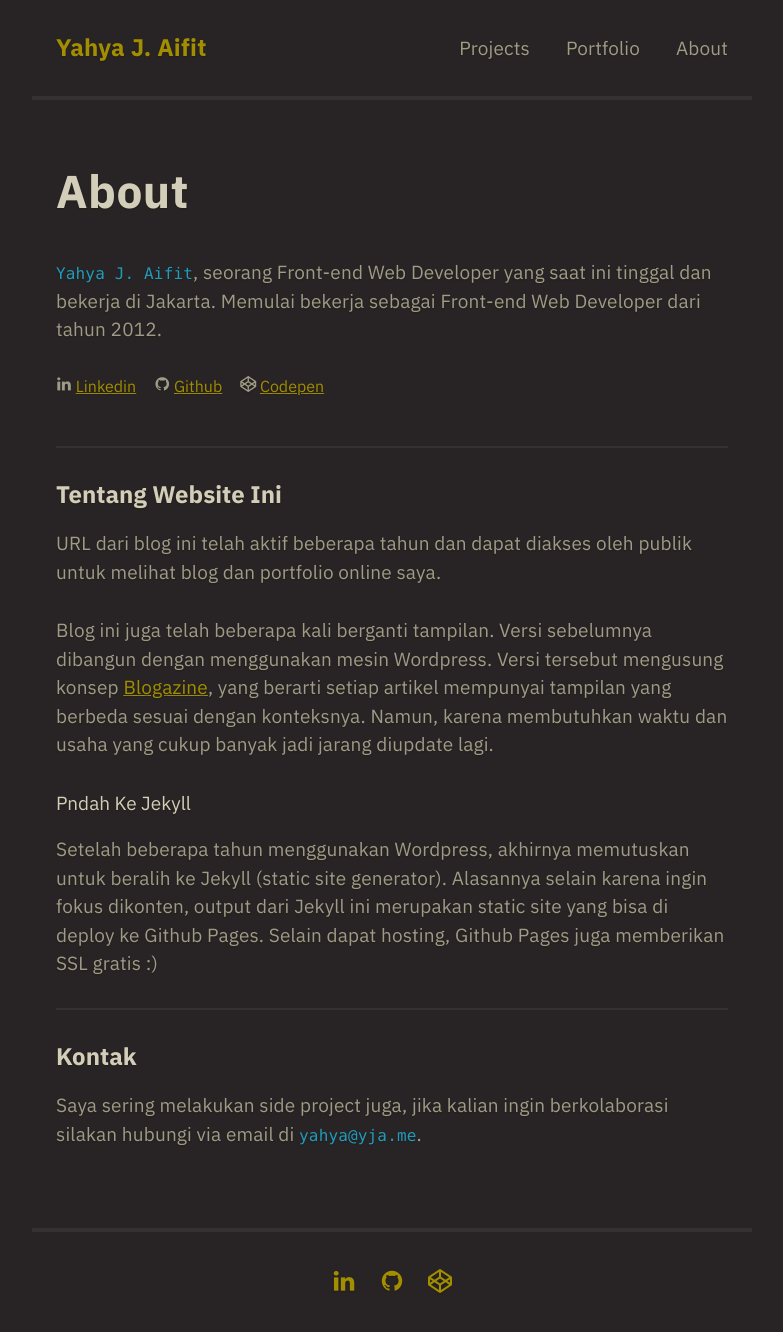
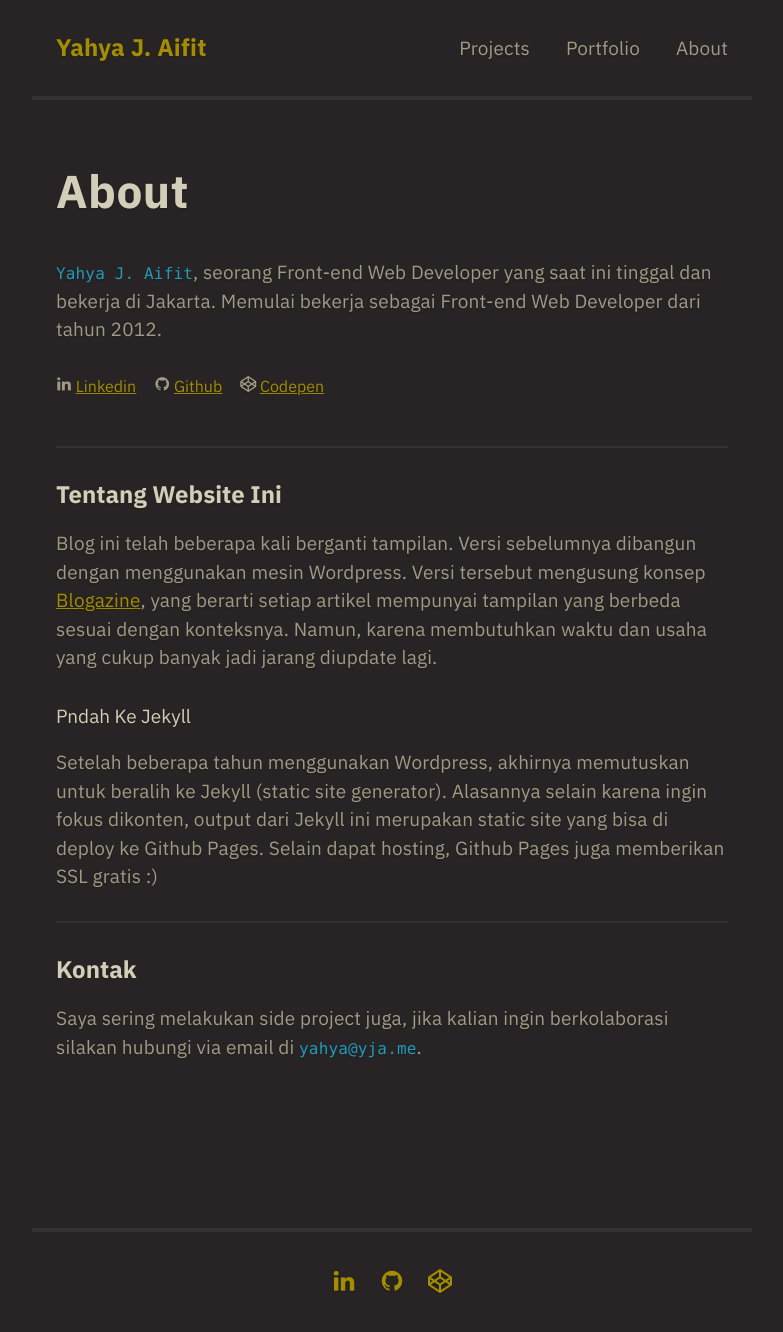
Before and after one commit to aifit/aifit.github.io, a Jekyll site: the page built from pages/about.md, in a window 1280 px wide and 1338 px high. Shown: the top 1332 px of the window, without its empty margins (248-1031 px from the left). Built offline with Jekyll 4.4.1, drawn with Linux system fonts in a browser that asks for light colours.

Commit message:
update about

```diff
--- a/pages/about.md
+++ b/pages/about.md
@@ -31,9 +31,7 @@ ___
 
 ### Tentang Website Ini
 
-URL dari blog ini telah aktif beberapa tahun dan dapat diakses oleh publik untuk melihat blog dan portfolio online saya.
-
-Blog ini juga telah beberapa kali berganti tampilan. Versi sebelumnya dibangun dengan menggunakan mesin Wordpress. Versi tersebut mengusung konsep [Blogazine][blogazine_url], yang berarti setiap artikel mempunyai tampilan yang berbeda sesuai dengan konteksnya. Namun, karena membutuhkan waktu dan usaha yang cukup banyak jadi jarang diupdate lagi.
+Blog ini telah beberapa kali berganti tampilan. Versi sebelumnya dibangun dengan menggunakan mesin Wordpress. Versi tersebut mengusung konsep [Blogazine][blogazine_url], yang berarti setiap artikel mempunyai tampilan yang berbeda sesuai dengan konteksnya. Namun, karena membutuhkan waktu dan usaha yang cukup banyak jadi jarang diupdate lagi.
 
 #### Pndah Ke Jekyll
 
```
